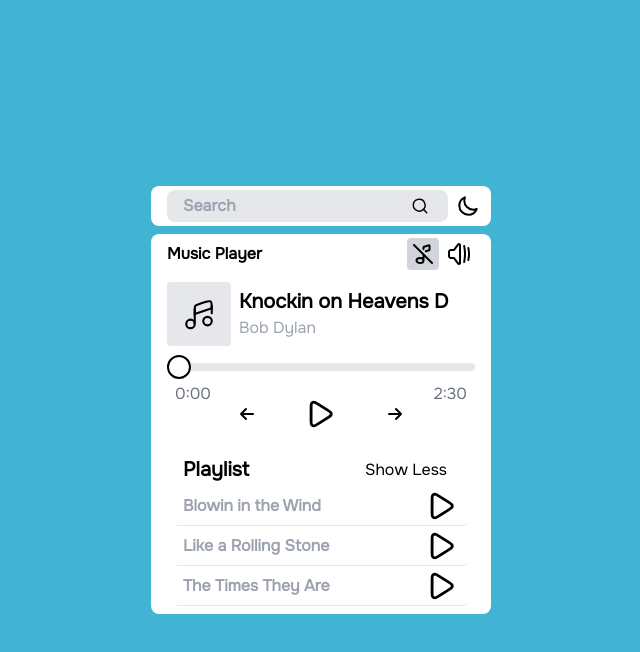
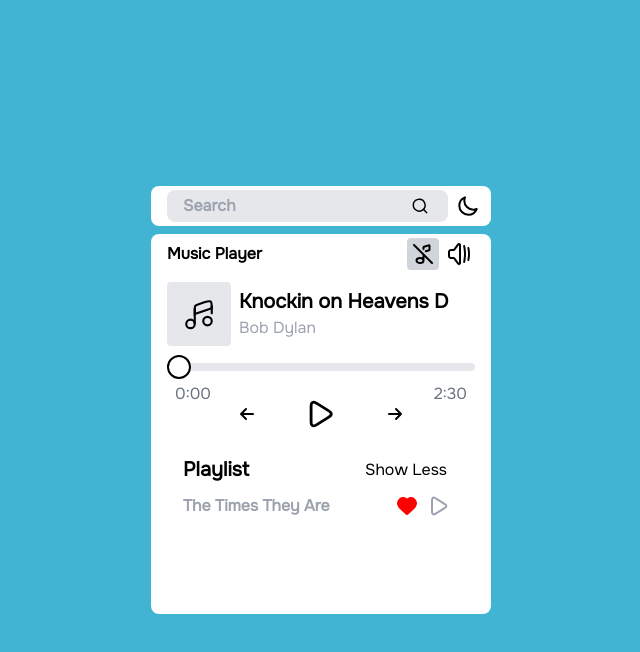
Before and after one commit to hennyfeliz/tailwind-designs, a React (Vite) app in the folder music-player/: page / in a window 1280 px wide. Both pictures are taken after a click on the element "Show More". Shown: the top 652 px of the page, without its empty margins (319-959 px from the left). Built offline with nearby package versions, Linux system fonts and the light colour scheme.

Commit message:
Low controls and playlist components, adding some config and renderization rules

```diff
--- a/music-player/src/components/LowControls.jsx
+++ b/music-player/src/components/LowControls.jsx
@@ -3,7 +3,7 @@
 import Play from "../../public/icons/Play"
 import Pause from "../../public/icons/Pause"
 
-const LowControls = ({ isPlaying, setIsPlaying, setThumb, songIndex, setSongIndex }) => {
+const LowControls = ({ isPlaying, setIsPlaying, setThumb, songIndex, setSongIndex, dark, setDark }) => {
   return (
     <div className="flex w-full h-14 px-20 items-center justify-between">
 
@@ -13,16 +13,16 @@
         songIndex !== 0
           ? setSongIndex(songIndex - 1)
           : setSongIndex(3)
-      }} className="p-1 hover:bg-gray-300 duration-200 rounded cursor-pointer">
-        <RightArrow />
+      }} className={`p-1 ${dark ? "hover:bg-[#2e324b]" : "hover:bg-gray-300"}  duration-200 rounded cursor-pointer`}>
+        <RightArrow dark={dark} setDark={setDark} />
       </div>
 
       {/* CENTRAL PLAY BUTTON */}
-      <div className="p-1 hover:bg-gray-300 duration-200 rounded cursor-pointer">
+      <div className={`p-1 ${dark ? "hover:bg-[#2e324b]" : "hover:bg-gray-300"} duration-200 rounded cursor-pointer`}>
         {
           isPlaying
-            ? <Pause isPlaying={isPlaying} setIsPlaying={setIsPlaying} />
-            : <Play isPlaying={isPlaying} setIsPlaying={setIsPlaying} />
+            ? <Pause isPlaying={isPlaying} setIsPlaying={setIsPlaying} dark={dark} setDark={setDark} />
+            : <Play isPlaying={isPlaying} setIsPlaying={setIsPlaying} dark={dark} setDark={setDark} />
         }
       </div>
 
@@ -32,8 +32,8 @@
         songIndex !== 3
           ? setSongIndex(songIndex + 1)
           : setSongIndex(0)
-      }} className="p-1 hover:bg-gray-300 duration-200 rounded cursor-pointer">
-        <LeftArrow />
+      }} className={`p-1 ${dark ? "hover:bg-[#2e324b]" : "hover:bg-gray-300"} duration-200 rounded cursor-pointer`}>
+        <LeftArrow dark={dark} setDark={setDark} />
       </div>
 
 
--- a/music-player/src/components/Playlist.jsx
+++ b/music-player/src/components/Playlist.jsx
@@ -1,7 +1,10 @@
-import Play from "../../public/icons/Play"
 import Songs from "../../public/utils/Songs"
+import PlaylistIcon from "../../public/icons/PlaylistIcon"
+import Heart from "../../public/icons/Heart"
+import { useEffect, useState } from "react"
 
-const Playlist = ({ resetSlider, showPlaylist, setShowPlaylist, setThumb, songIndex, setSongIndex }) => {
+const Playlist = ({ resetSlider, showPlaylist, setShowPlaylist, setThumb, songIndex, setSongIndex, dark }) => {
+  const [rerender, setRerender] = useState(false)
 
   const songIndexHandler = (index) => {
     setThumb(0);
@@ -9,11 +12,19 @@
     resetSlider();
   }
 
+  const heartHandler = (index) => {
+    Songs[index].fav_ = !Songs[index].fav_
+    setRerender(!rerender)
+  }
+
+  useEffect(() => {
+  }, [rerender])
+
   return (
     <div>
       <div className="flex flex-row items-center mt-3 justify-between px-8">
         <h1 className="font-semibold text-xl">Playlist</h1>
-        <div className="py-1 px-3 hover:bg-gray-300 duration-200 rounded cursor-pointer">
+        <div className={`py-1 px-3 duration-200 rounded cursor-pointer ${dark ? "hover:bg-[#2e324b]" : "hover:bg-gray-300"}`}>
           <span onClick={() => {
             setShowPlaylist(!showPlaylist);
           }}>
@@ -24,12 +35,13 @@
       <ul className={`px-6 font-semibold text-gray-400 transition-all duration-200  ${showPlaylist ? "opacity-100 block" : "opacity-0 none"}`} >
         {
           Songs.map((song, index) => (
-            index !== songIndex ?
-              <li onClick={() => {
-                songIndexHandler(index);
-              }} key={index} className="flex hover:bg-gray-200 px-2 rounded justify-between items-center h-10 border-b cursor-pointer" >
+            index !== songIndex && song.fav_ === true ?
+              <li key={index} className={`flex duration-200 px-2 rounded justify-between items-center h-10  cursor-pointer ${dark ? "hover:bg-[#2e324b]" : "hover:bg-gray-300"}`}>
                 <span>{song.name_}</span>
-                <Play playlist={false} />
+                <div className={`pr-2 space-x-2 ${dark ? "hover:bg-[#2e324b]" : "hover:bg-gray-300"} rounded transition-all flex items-center justify-center`}>
+                  <Heart fav={song.fav_} dark={dark} heartHandler={heartHandler} index={index} />
+                  <PlaylistIcon playlist={false} songIndexHandler={songIndexHandler} index={index} />
+                </div>
               </li>
               : null
           ))
```
